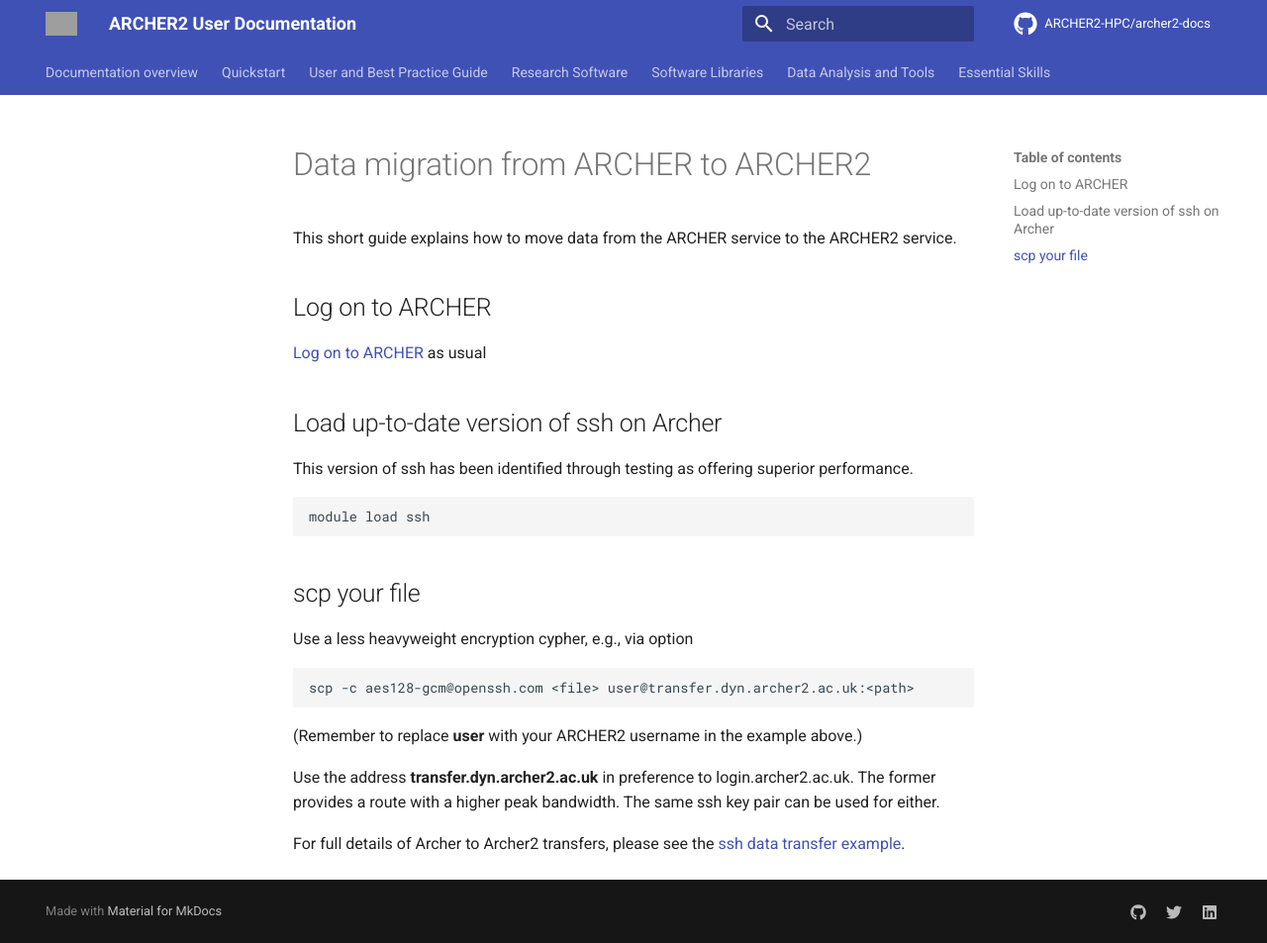
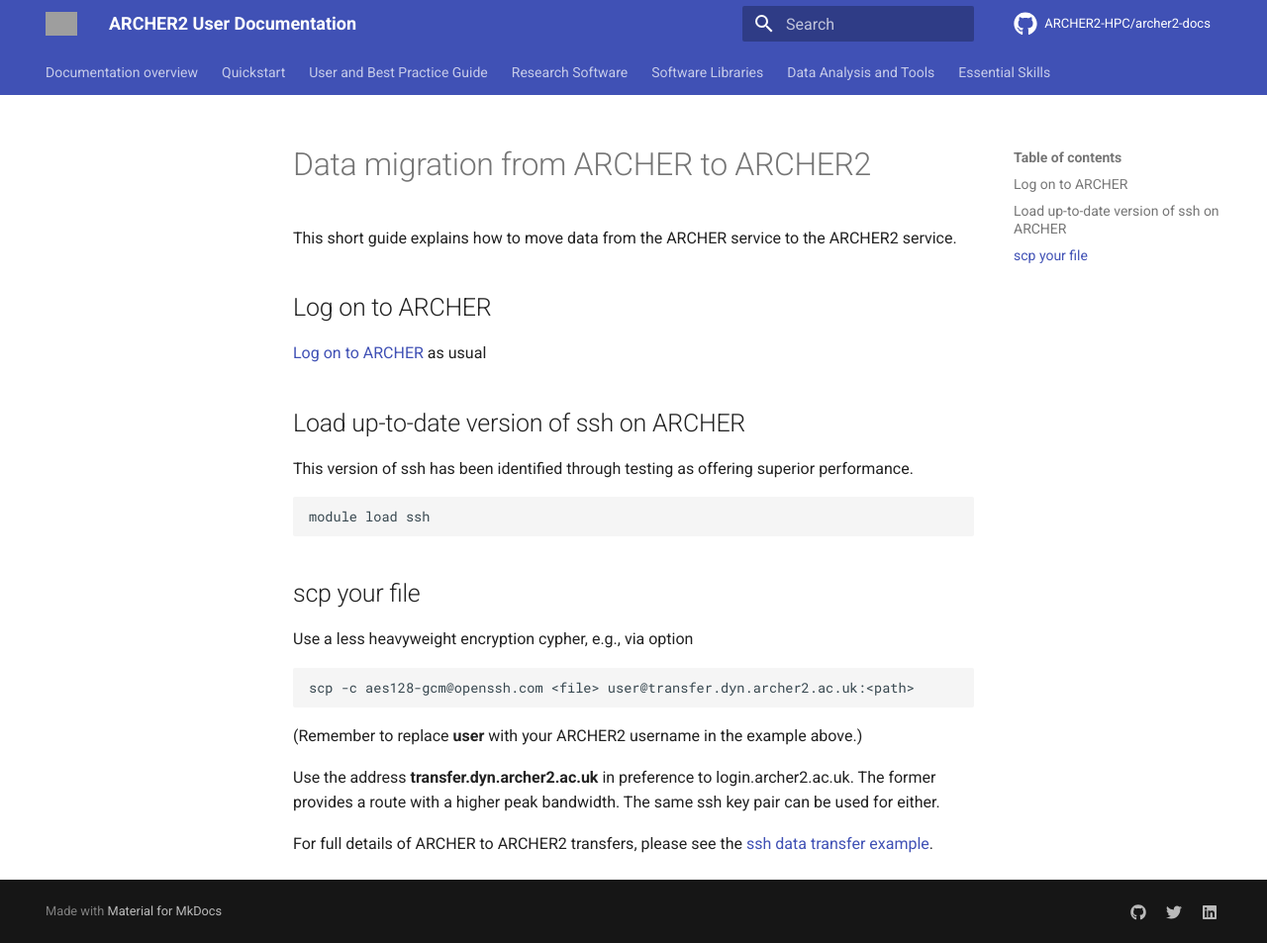
Before and after one commit to ARCHER2-HPC/archer2-docs, an MkDocs documentation site: the page built from docs/user-guide/data_migration2.md, in a window 1280 px wide and 953 px high. Shown: the whole window at 99% size. Built offline with MkDocs 1.6.1 and Material for MkDocs 9.7.7, drawn with Linux system fonts in a browser that asks for light colours; comment, search, counter and statistics services are not loaded; grey boxes are pictures that could not be loaded.

```diff
--- a/docs/user-guide/data_migration2.md
+++ b/docs/user-guide/data_migration2.md
@@ -6,7 +6,7 @@ This short guide explains how to move data from the ARCHER service to the ARCHER
 
 [Log on to ARCHER](http://www.archer.ac.uk/documentation/user-guide/connecting.php#sec-2.1) as usual
 
-## Load up-to-date version of ssh on Archer
+## Load up-to-date version of ssh on ARCHER
 
 This version of ssh has been identified through testing as offering superior performance.
 
@@ -23,4 +23,4 @@ Use a less heavyweight encryption cypher, e.g., via option
 
 Use the address **transfer.dyn.archer2.ac.uk** in preference to login.archer2.ac.uk. The former provides a route with a higher peak bandwidth. The same ssh key pair can be used for either.
 
-For full details of Archer to Archer2 transfers, please see  the [ssh data transfer example](../data#ssh-data-transfer-example).
+For full details of ARCHER to ARCHER2 transfers, please see  the [ssh data transfer example](../data#ssh-data-transfer-example).
```
